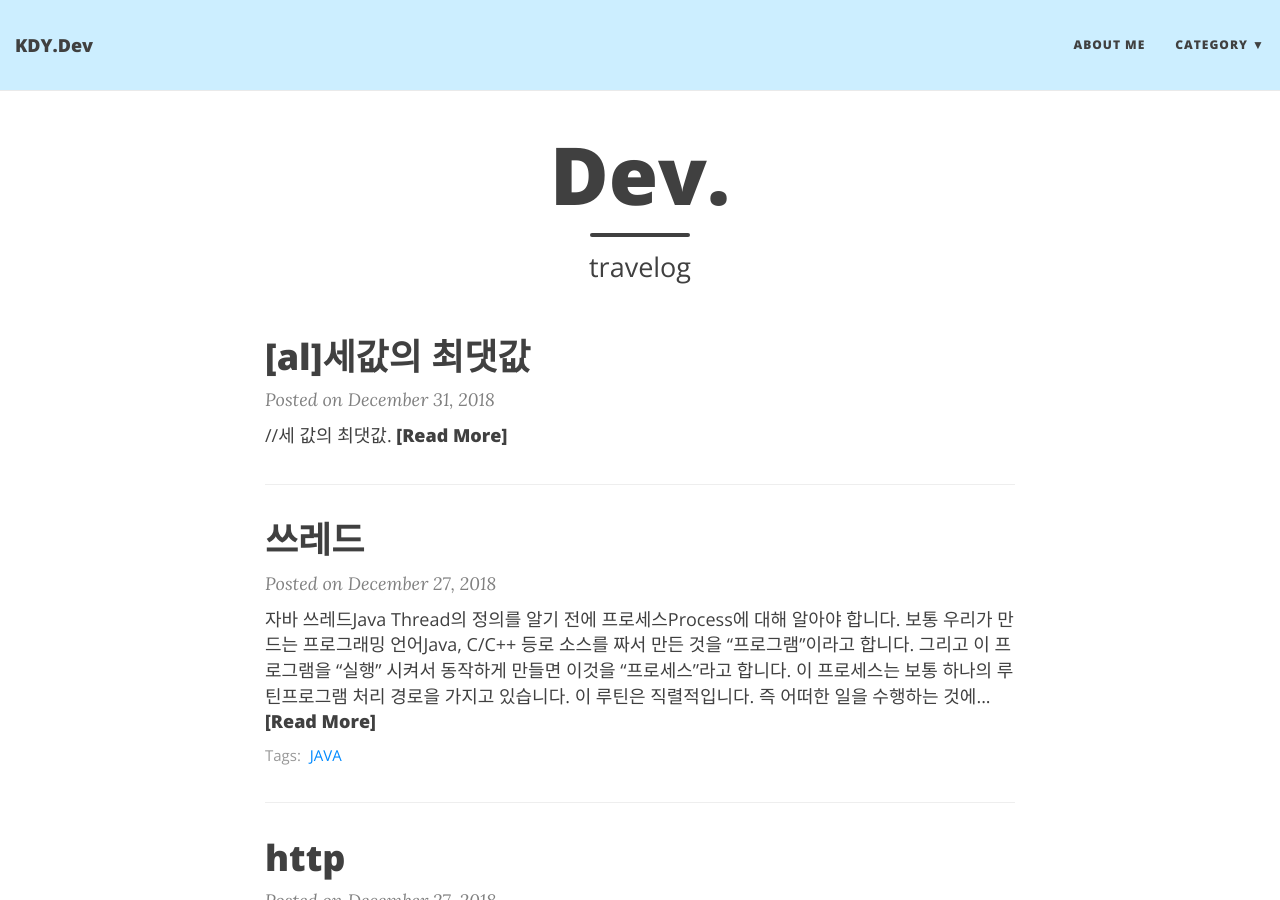
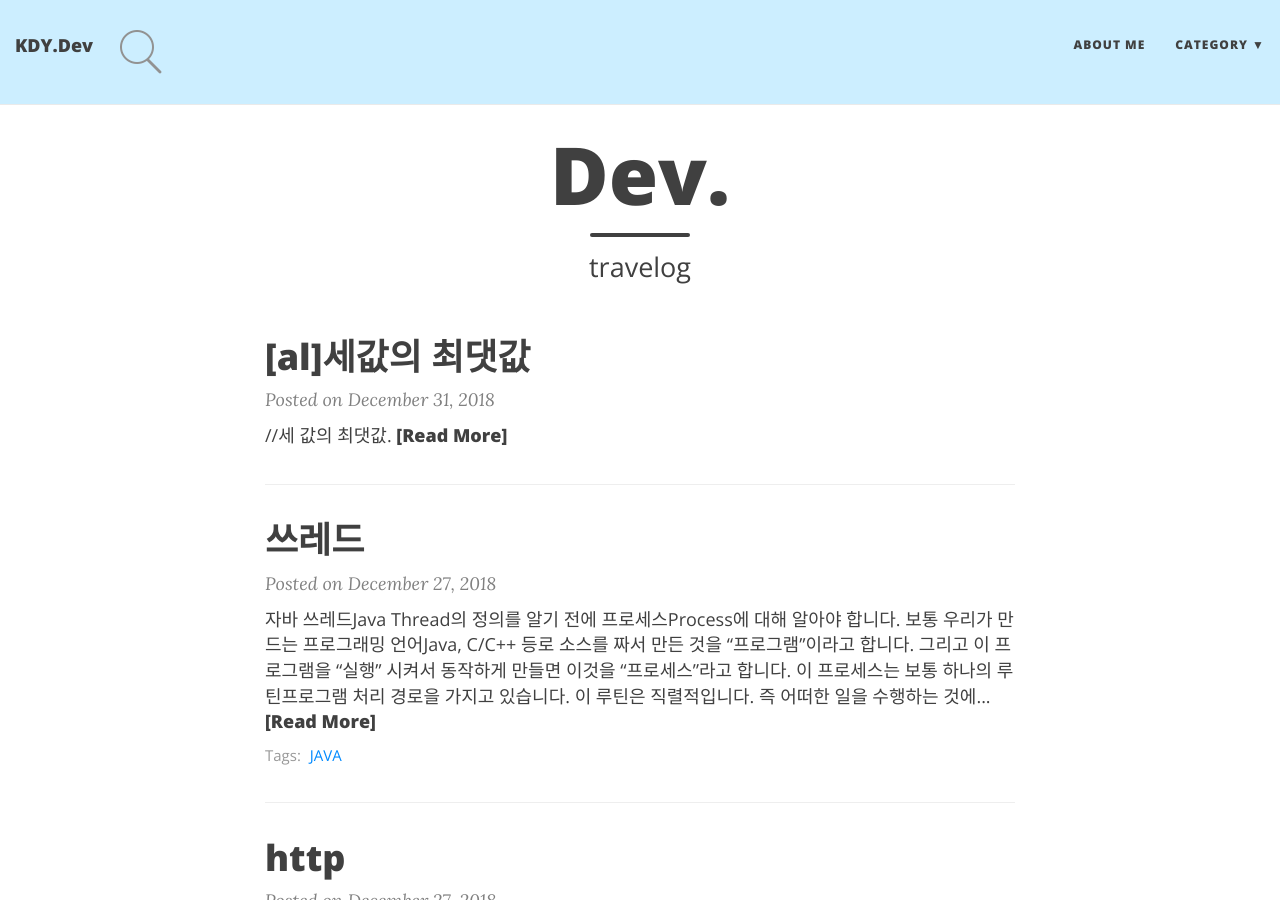
Before and after one commit to kim-daeyong/kim-daeyong.github.io, a Jekyll site: the page built from index.html, in a window 1280 px wide and 900 px high. Built offline with Jekyll 4.4.1, drawn with Linux system fonts in a browser that asks for light colours; nearby versions of some CDN libraries; the list of posts is cut into pages by our own code.

Commit message:
search_insert

```diff
--- a/_includes/nav.html
+++ b/_includes/nav.html
@@ -15,6 +15,7 @@
     </div>
 
     <div class="collapse navbar-collapse" id="main-navbar">
+      <a href="/search/"><img src="/img/search.png"/></a>
       <ul class="nav navbar-nav navbar-right">
       {% for link in site.navbar-links %}
         {% if link[1].first %}
```
